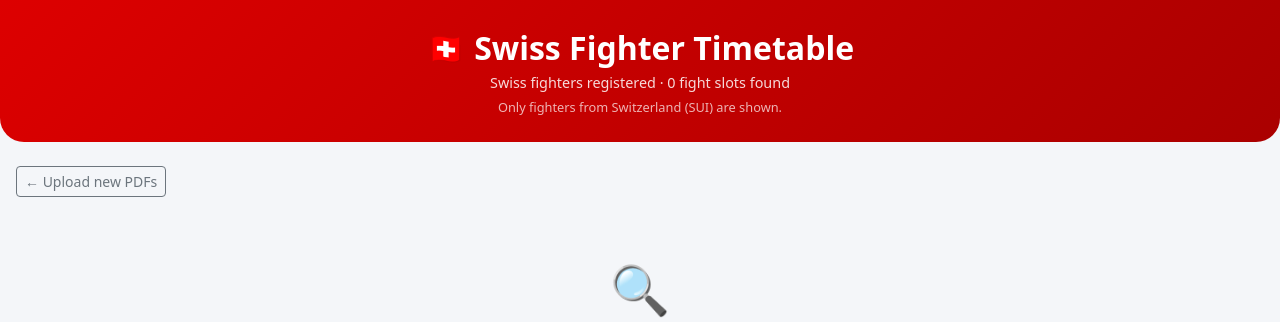
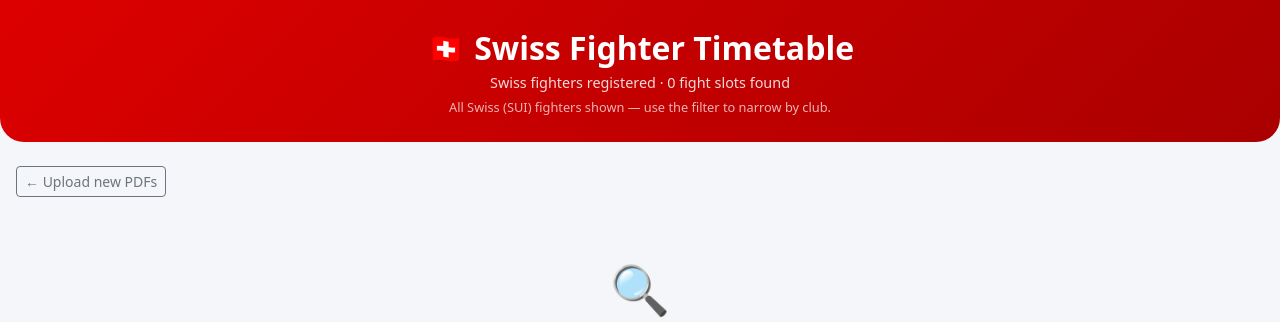
Before and after one commit to matthias-jenni/sportdata-scanner, a Flask app: template templates/result.html in a window 1280 px wide. Shown: the top 322 px of the page. Run offline with Flask 3, Linux system fonts and the light colour scheme; the template is opened without the code that fills it, so the values that code supplies are empty.

Commit message:
add filtering possible in a second step

```diff
--- a/app.py
+++ b/app.py
@@ -232,14 +232,9 @@ def process():
 
             swiss_fighters = _load_swiss_fighters(str(reg_path))
 
-            # Optional club filter
+            # Record the typed club as the default filter for this cache entry;
+            # actual filtering is client-side so all rows are stored.
             club_filter = request.form.get('club_filter', '').strip()
-            if club_filter:
-                cf_lower = club_filter.lower()
-                swiss_fighters = [
-                    f for f in swiss_fighters
-                    if cf_lower in f.get('club', '').lower()
-                ]
             schedule = _load_schedule(str(sched_path))
             rows = _match(swiss_fighters, schedule, draws)
 
@@ -273,6 +268,8 @@ def load_cache(slug):
     if entry is None:
         flash(f"Cache '{slug}' not found.", "error")
         return redirect(url_for("index"))
+    # ?club= query param overrides the saved default filter
+    club_filter = request.args.get('club', entry.get('club_filter', ''))
     return render_template(
         "result.html",
         rows=entry["rows"],
@@ -282,7 +279,7 @@ def load_cache(slug):
         cache_name=entry["name"],
         cache_slug=slug,
         cache_created=entry.get("created", ""),
-        club_filter=entry.get("club_filter", ""),
+        club_filter=club_filter,
     )
 
 
--- a/templates/result.html
+++ b/templates/result.html
@@ -213,7 +213,7 @@
   {% if draws_used %}&nbsp;<span style="background:rgba(255,255,255,.25);border-radius:.4rem;padding:.1rem .5rem;font-size:.8rem">🎲 draws applied</span>{% endif %}
   {% if cache_name %}&nbsp;<span style="background:rgba(255,255,255,.2);border-radius:.4rem;padding:.1rem .5rem;font-size:.8rem">💾 {{ cache_name }}</span>{% endif %}</p>
   <p style="opacity:.7;font-size:.8rem;margin:.3rem 0 0">
-    {% if club_filter %}Only fighters from <strong>{{ club_filter }}</strong> are shown.{% else %}Only fighters from Switzerland (SUI) are shown.{% endif %}
+    All Swiss (SUI) fighters shown — use the filter to narrow by club.
   </p>
   {% if schedule_count is defined and schedule_count %}
   <p style="opacity:.65;font-size:.78rem;margin:0">
@@ -361,7 +361,7 @@
   // pastState: 0 = show all (fully colored), 1 = dim past, 2 = hide past
   let pastState = 0;
   let showElim  = false;
-  let filterQ   = '';
+  let filterQ   = {{ club_filter | tojson }}.toLowerCase();
 
   function toMin(hhmm) {
     const p = hhmm.split(':');
@@ -466,8 +466,15 @@
     update();
   }
 
-  document.getElementById('name-filter').addEventListener('input', function() {
+  const _filterInput = document.getElementById('name-filter');
+  if (filterQ) _filterInput.value = {{ club_filter | tojson }};
+
+  _filterInput.addEventListener('input', function() {
     filterQ = this.value.trim().toLowerCase();
+    const url = new URL(window.location);
+    if (filterQ) url.searchParams.set('club', filterQ);
+    else url.searchParams.delete('club');
+    history.replaceState(null, '', url);
     update();
   });
 
```
